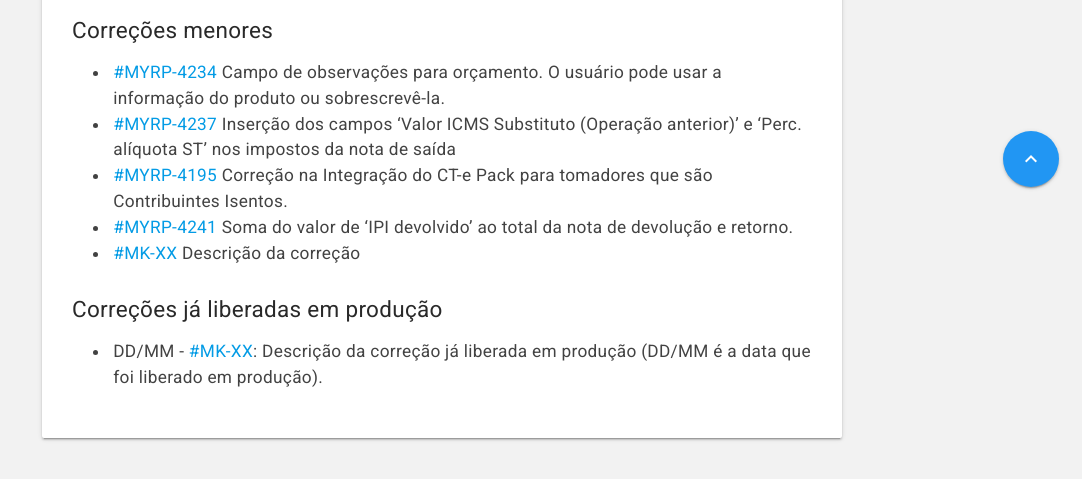
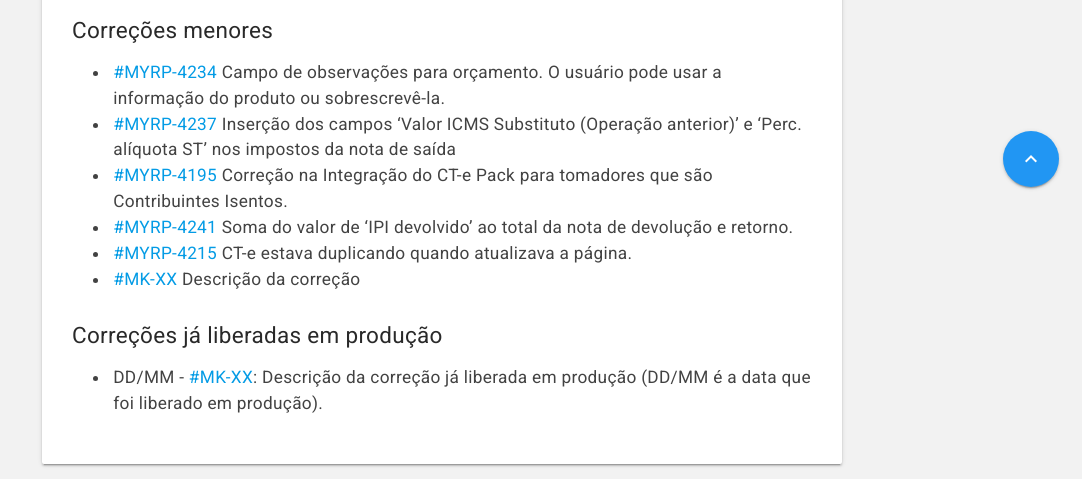
Before and after one commit to myrp-maicon/changelog-myrp, a Jekyll site: the page built from docs/myrp/19.05.02.md, in a window 1280 px wide. Shown: the part 690-1169 px from the top of the page, without its empty margins (198-1280 px from the left). Built offline with Jekyll 4.4.1, drawn with Linux system fonts in a browser that asks for light colours; nearby versions of some CDN libraries; our own code applies the rules of GitHub Pages for plain Markdown files; the repository's description, which GitHub fills in, is left out; before the commit the page ends 1143 px from its top, so only the background shows below that.

Commit message:
AD:MYRP-4215
CT-e estava duplicando quando atualizava a página.

```diff
--- a/docs/myrp/19.05.02.md
+++ b/docs/myrp/19.05.02.md
@@ -11,6 +11,7 @@
 * [#MYRP-4237](https://devmyrp.atlassian.net/browse/MYRP-4237) Inserção dos campos 'Valor ICMS Substituto (Operação anterior)' e 'Perc. alíquota ST' nos impostos da nota de saída
 * [#MYRP-4195](https://devmyrp.atlassian.net/browse/MYRP-4195) Correção na Integração do CT-e Pack para tomadores que são Contribuintes Isentos.
 * [#MYRP-4241](https://devmyrp.atlassian.net/browse/MYRP-4241) Soma do valor de 'IPI devolvido' ao total da nota de devolução e retorno.
+* [#MYRP-4215](https://devmyrp.atlassian.net/browse/MYRP-4215) CT-e estava duplicando quando atualizava a página.
 * [#MK-XX](https://devmyrp.atlassian.net/browse/MK-XX) Descrição da correção
 
 
```
